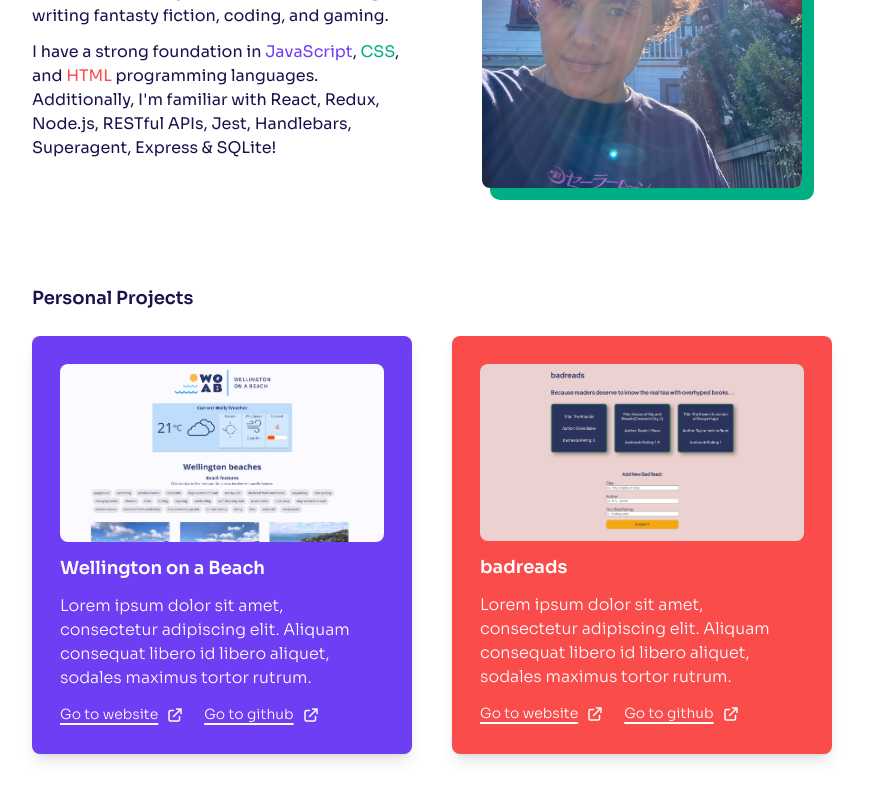
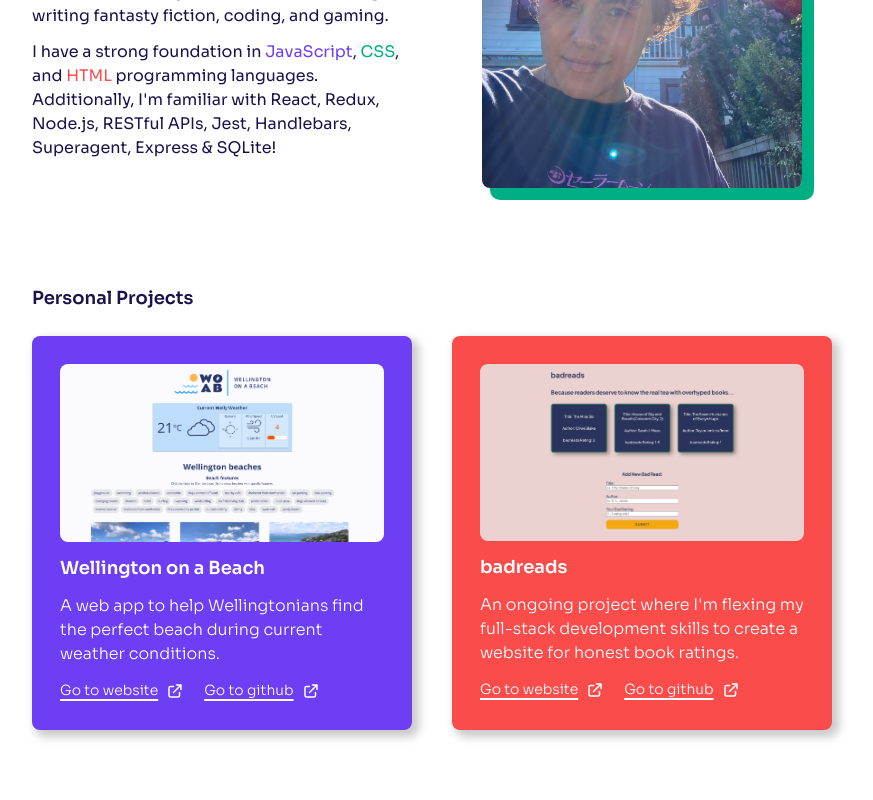
Before and after one commit to emelyn-barrientos/emelyn-barrientos-portfolio, a Next.js app: page / in a window 1280 px wide. Shown: the part 344-1144 px from the top of the page, without its empty margins (208-1081 px from the left). Built offline with nearby package versions, Linux system fonts and the light colour scheme.

Commit message:
Update card content

```diff
--- a/pages/index.js
+++ b/pages/index.js
@@ -109,7 +109,7 @@ export default function Home() {
             {/* PROJECT CARDS */}
             <div className="grid lg:grid-cols-2 gap-10 mb-24">
               {/* Wellington on a Beach */}
-              <div className=" bg-accent-violet lex-1 shadow-lg p-7 rounded-lg my-6 sm:max-w-xs md:max-w-sm lg:max-w-sm xl:max-w-sm 2xl:max-w-sm ">
+              <div className=" bg-accent-violet flex-1 shadow-card p-7 rounded-lg my-6 sm:max-w-xs md:max-w-sm lg:max-w-sm xl:max-w-sm 2xl:max-w-sm ">
                 <Image
                   className="mb-3 rounded-lg"
                   src={woab}
@@ -121,9 +121,8 @@ export default function Home() {
                   Wellington on a Beach
                 </h4>
                 <p className="text-contrast-white font-light mb-3">
-                  Lorem ipsum dolor sit amet, consectetur adipiscing elit.
-                  Aliquam consequat libero id libero aliquet, sodales maximus
-                  tortor rutrum.
+                  A web app to help Wellingtonians find the perfect beach during
+                  current weather conditions.
                 </p>
                 <a
                   className="text-contrast-white text-sm font-light underline decoration-2 underline-offset-4 mr-2"
@@ -146,7 +145,7 @@ export default function Home() {
               </div>
 
               {/* badreads */}
-              <div className=" bg-accent-red lex-1 shadow-lg p-7 rounded-lg my-6 sm:max-w-sm md:max-w-sm lg:max-w-sm xl:max-w-sm 2xl:max-w-sm">
+              <div className=" bg-accent-red flex-1 shadow-card p-7 rounded-lg my-6 sm:max-w-sm md:max-w-sm lg:max-w-sm xl:max-w-sm 2xl:max-w-sm">
                 <Image
                   className="mb-3 rounded-lg"
                   src={badreads}
@@ -158,9 +157,8 @@ export default function Home() {
                   badreads
                 </h4>
                 <p className="text-contrast-white font-light mb-3">
-                  Lorem ipsum dolor sit amet, consectetur adipiscing elit.
-                  Aliquam consequat libero id libero aliquet, sodales maximus
-                  tortor rutrum.
+                  An ongoing project where I'm flexing my full-stack development
+                  skills to create a website for honest book ratings.
                 </p>
                 <a className="text-contrast-white text-sm font-light underline decoration-2 underline-offset-4 mr-2">
                   Go to website
```
